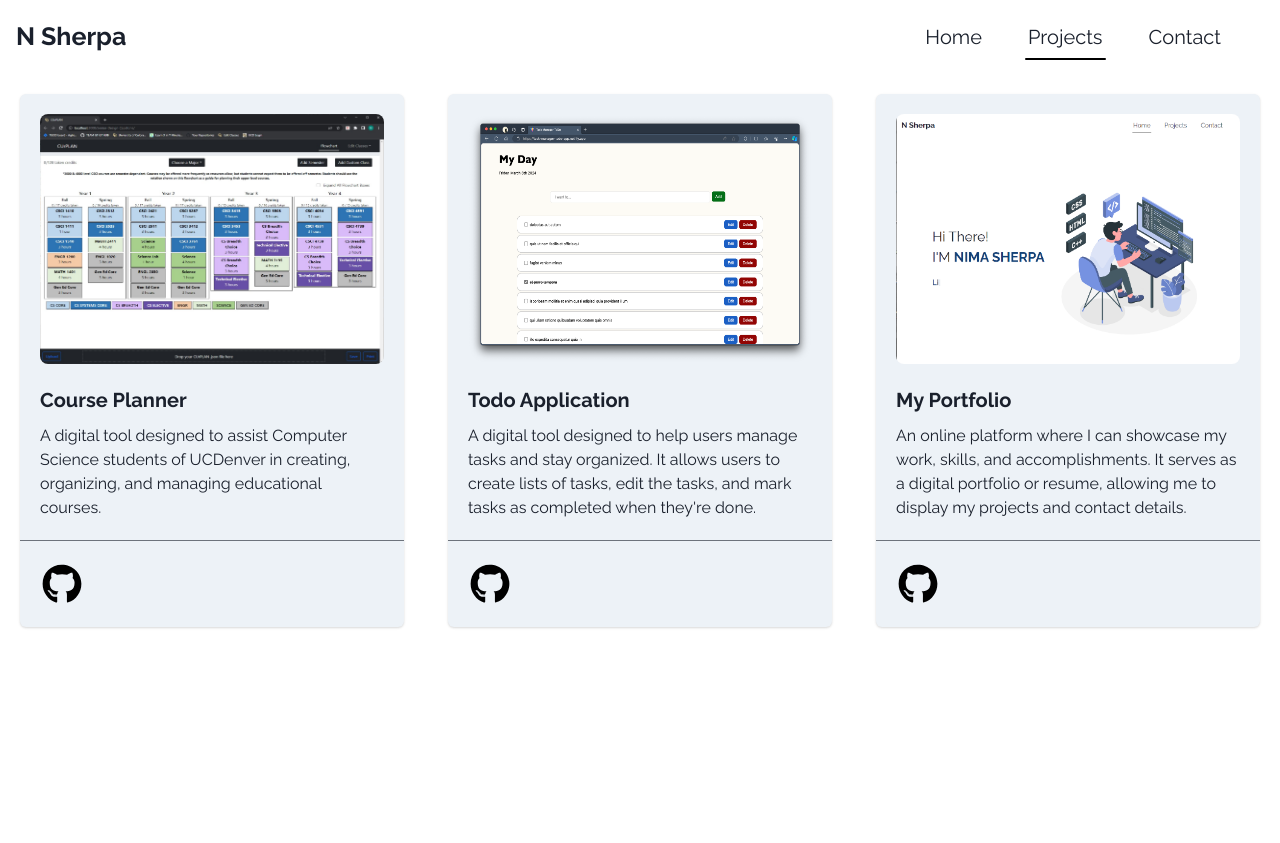
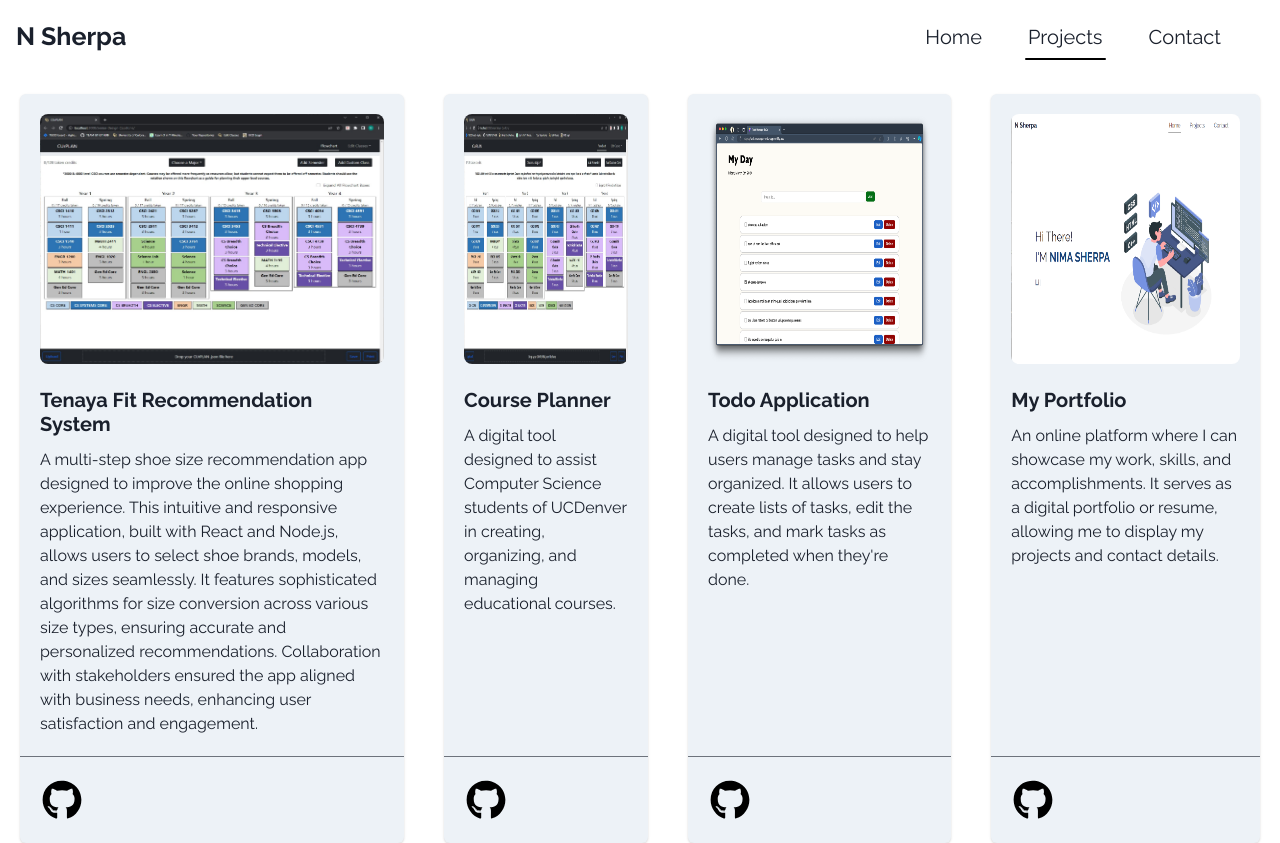
Before and after one commit to sherpa2025/portfolio, a React (Vite) app: page /projects in a window 1280 px wide. Before the commit the page ends 800 px from the top, so only its background shows below. Built offline with nearby package versions, Linux system fonts and the light colour scheme.

Commit message:
Update project.tsx

```diff
--- a/src/pages/project/project.tsx
+++ b/src/pages/project/project.tsx
@@ -31,6 +31,20 @@ function Project() {
 
   useEffect(() => {
     const projectData: CardData[] = [
+      {
+        imageSrc: Course1,
+        title: "Tenaya Fit Recommendation System",
+        description:
+          "A multi-step shoe size recommendation app designed to improve the online shopping experience. This intuitive and responsive application, built with React and Node.js, allows users to select shoe brands, models, and sizes seamlessly. It features sophisticated algorithms for size conversion across various size types, ensuring accurate and personalized recommendations. Collaboration with stakeholders ensured the app aligned with business needs, enhancing user satisfaction and engagement.",
+        githubLink: "https://trango.com/pages/test",
+        tools: [
+          "React",
+          "HTML",
+          "CSS",
+          "Node.js",
+          "JavaScript",
+        ],
+      },
       {
         imageSrc: Course1,
         title: "Course Planner",
```
